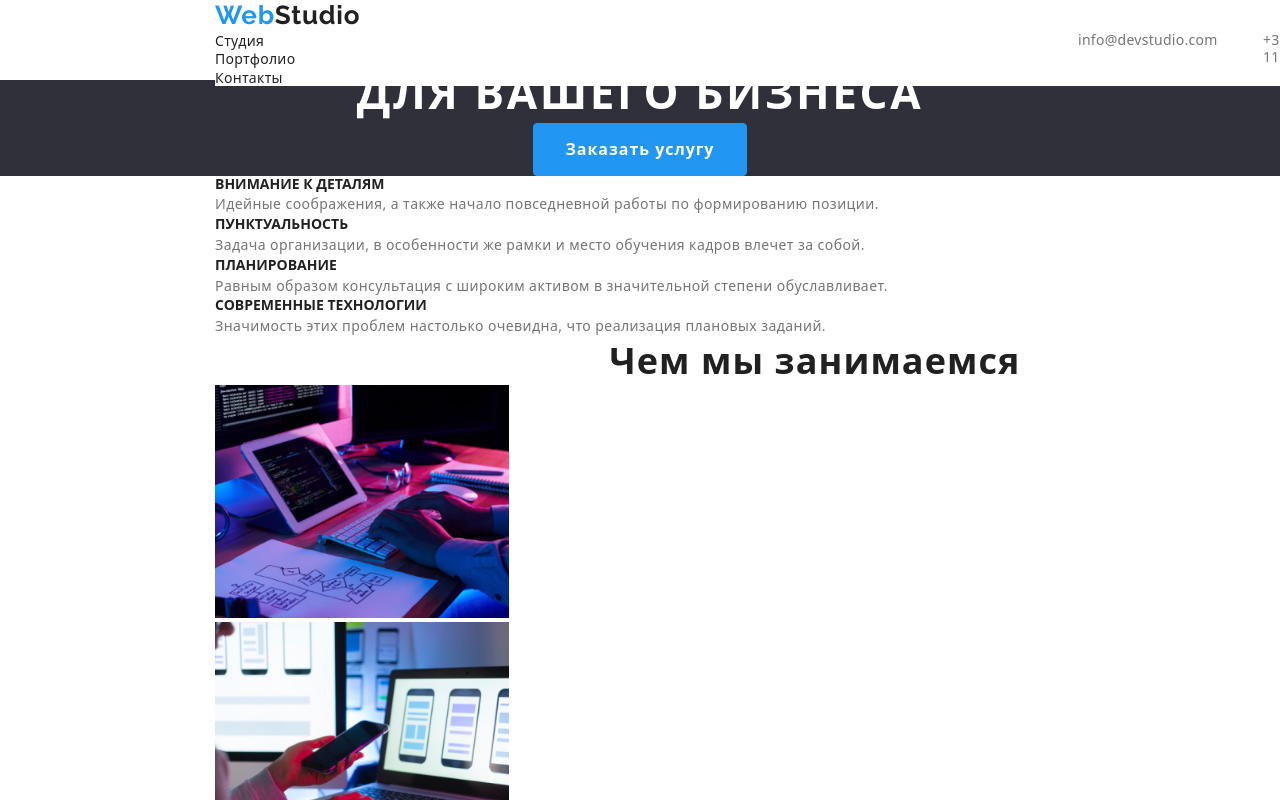
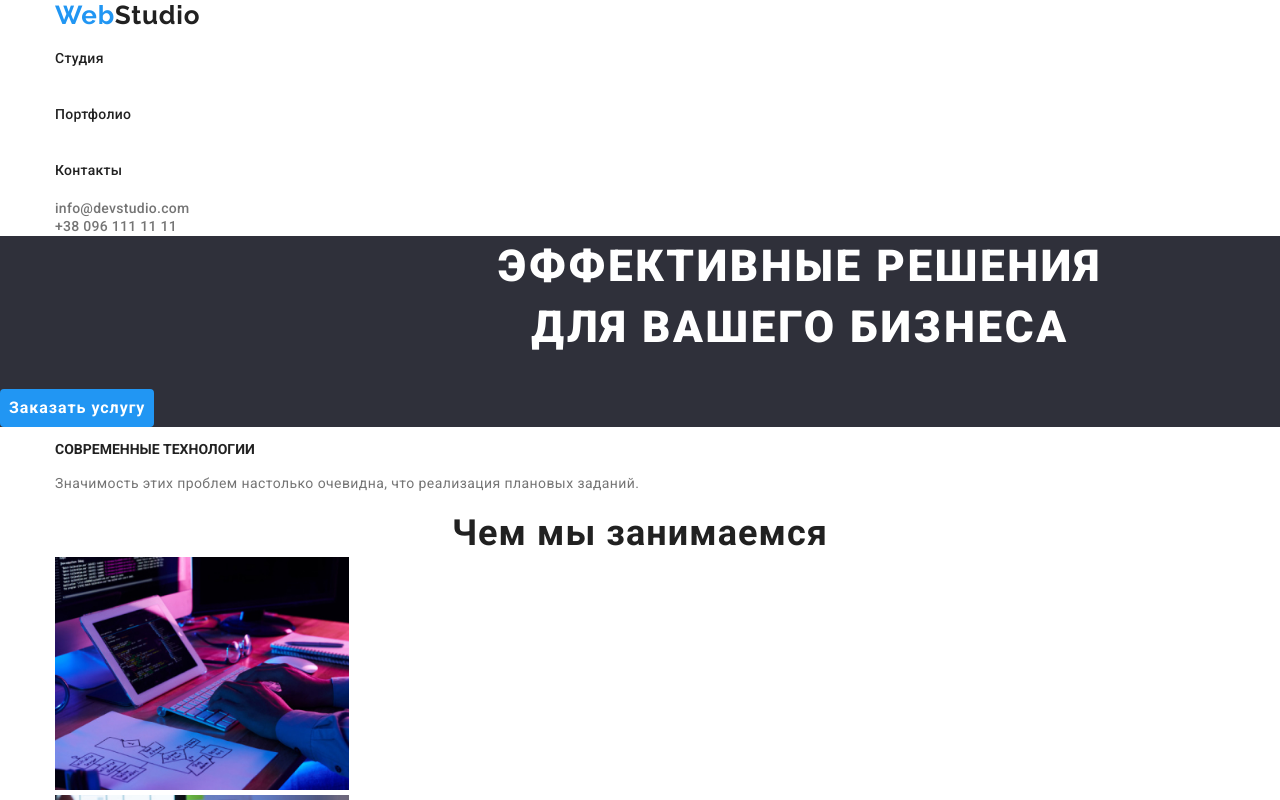
Before and after one commit to Lulu0502/goit-markup-hw-03, a plain HTML site: page index.html in a window 1280 px wide. Shown: the top 800 px of the page. Drawn offline with nearby package versions, Linux system fonts and the light colour scheme.

Commit message:
Update styles.css

```diff
--- a/css/styles.css
+++ b/css/styles.css
@@ -3,49 +3,38 @@
     --background-color: #ffffff
     --accent-color: #2196f3
     --text-color: #757575
-
 }
-*,
-*::before,
-*::after {
+* ,
+* ::before,
+* ::after {
     box-sizing: border-box;
 }
+h1, h2, h3, h4, h5, h6 {
+    margin: 0;
+    padding: 0;
+}
+.container {
+    width: 1200px;
+    margin: 0 auto;
+    padding: 0 15px;
 }
 .body {
+    margin: 0;
     background-color: var(--background-color);
-    font-family: 'Roboto' , sans-serif;
+    font-family: 'Roboto', sans-serif;
 }
+
 .list {
+    margin: 0;
+    padding: 0;
     list-style: none;
-    margin-top: 0;
-    margin-bottom: 0;
-    padding: 0;
 }
-h1,
-h2,
-h3,
-h4,
-h5,
-h6,
-p {
-    margin-top: 0;
-    margin-bottom: 0;
-}
-.page-header {
-    position: absolute;
-    width: 1600px;
-    height: 80px;
-    left: 0px;
-    top: 0px;
-    background-color: #FFFFFF;
-}
-.container {
-    margin-left: 215px;
-    margin-right: 215px;
-    width: 1200px;
-    background-color: #FFFFFF;
-}
+
 .sitenav-link {
+    display: inline-block;
+    padding-top: 20px;
+    padding-bottom: 20px;
+
     font-family: inherit;
     font-size: 14px;
     font-weight: 500;
@@ -54,10 +43,12 @@ p {
     text-align: left;
     color: #212121;
 }
-.sitenav-link:focus ,
+
+.sitenav-link:focus,
 .sitenav-link:hover {
     color: #2196F3;
 }
+
 .logo {
     font-family: 'Raleway', sans-serif;
     font-style: normal;
@@ -67,13 +58,15 @@ p {
     letter-spacing: 0.03em;
     color: #212121;
 }
+
 .textdecor {
     text-decoration: none;
-    display: inline-block;
 }
+
 .logo:focus {
     color: #2196F3;
 }
+
 .logo-footer {
     font-family: 'Raleway', sans-serif;
     font-style: normal;
@@ -83,12 +76,8 @@ line-height: 1.19;
     letter-spacing: 0.03em;
     color: #ffffff;
 }
-.logo-footer:focus {
-    color: #2196F3;
-}
 .web {
-    font-family: 'Raleway',
-    sans-serif;
+    font-family: 'Raleway', sans-serif;
     font-style: normal;
     font-weight: 700;
     font-size: 26px;
@@ -96,7 +85,12 @@ color: #ffffff;
     letter-spacing: 0.03em;
     color: #2196F3;
 }
+
 .mail {
+    display: inline-block;
+    margin-left: auto;
+    margin-right: 0;
+
     color: #757575;
     font-family: inherit;
     font-size: 14px;
@@ -104,13 +98,13 @@ color: #ffffff;
     line-height: 1.2;
     letter-spacing: 0.02em;
     text-align: left;
-    position: absolute;
-    width: 135px;
-    height: 16px;
-    left: 1078px;
-    top: 32px;
 }
 .telefone {
+    display: inline-block;
+    margin-left: auto;
+    margin-right: 0;
+    padding-left: auto;
+
     color: #757575;
     font-family: inherit;
     font-size: 14px;
@@ -118,34 +112,45 @@ color: #ffffff;
     line-height: 1.2;
     letter-spacing: 0.02em;
     text-align: left;
-    position: absolute;
-    width: 122px;
-    height: 16px;
-    left: 1263px;
-    top: 32px;
 }
-.mail:hover ,
+
+.mail:hover,
 .mail:focus {
     color: #2196F3;
 }
-.telefone:hover ,
+
+.telefone:hover,
 .telefone:focus {
     color: #2196F3;
 }
+
 .hero {
+    display: block;
+    margin-bottom: 0px;
+    width: 1600px;
+    position: absolute;
     background-color: #2F303A;
-    text-align: center;
 }
+
 .hero-title {
+    margin-bottom: 0px;
+
     font-family: inherit;
     font-size: 44px;
     font-weight: 900;
     line-height: 1.4;
     letter-spacing: 0.06em;
+    text-align: center;
     text-transform: uppercase;
     color: #ffffff;
 }
+
 .button-title {
+    display: inline-block;
+    border: solid #2196F3;
+    border-radius: 4px;
+    margin-top: 30px;
+
     color: #ffffff;
     background-color: #2196F3;
     font-family: inherit;
@@ -153,16 +158,11 @@ color: #ffffff;
     font-weight: 700;
     line-height: 1.9;
     letter-spacing: 0.06em;
+    cursor: pointer;
     text-align: center;
-    cursor: pointer;
-    display: inline-block;
-    padding: 10px 32px;
-    border-radius: 4px;
-    border: 1px solid #2196F3;
 }
+
 .text-title {
-    margin-top: 0;
-    margin-bottom: 0;
     font-family: inherit;
     font-style: Bold;
     font-size: 14px;
@@ -171,7 +171,9 @@ color: #ffffff;
     letter spacing: 3%;
     color: #212121;
     text-transform: uppercase;
+
 }
+
 .text {
     color: #757575;
     font-family: inherit;
@@ -181,6 +183,7 @@ color: #ffffff;
     letter-spacing: 0.03em;
     text-align: left;
 }
+
 .title {
     color: #212121;
     font-family: inherit;
@@ -190,6 +193,7 @@ color: #ffffff;
     letter-spacing: 0.03em;
     text-align: center;
 }
+
 .comand {
     color: #212121;
     font-family: inherit;
@@ -198,6 +202,7 @@ color: #ffffff;
     line-height: 1.2;
     letter-spacing: 0.03em;
 }
+
 .comand-list {
     color: #757575;
     font-family: inherit;
@@ -206,15 +211,15 @@ color: #ffffff;
     line-height: 1.2;
     letter-spacing: 0.03em;
 }
+
 .footer {
+
     background-color: #2F303A;
 }
-.container-footer {
-    margin-left: 215px;
-    margin-right: 215px;
-    width: 1200px;
-    background-color: #2F303A
+.logo-footer:focus {
+    color: #2196F3;
 }
+
 .address {
     color: #ffffff;
     font-family: inherit;
@@ -225,7 +230,10 @@ color: #ffffff;
     letter-spacing: 0.03em;
     text-align: left;
 }
+
 .button-title2 {
+    display: inline-block;
+
     background-color: #F5F4FA;
     color: #212121;
     font-family: inherit;
@@ -235,11 +243,13 @@ color: #ffffff;
     letter-spacing: 0.03em;
     text-align: center;
 }
-.button-title2:hover ,
+
+.button-title2:hover,
 .button-title2:focus {
     color: #ffffff;
     background-color: #2196F3;
 }
+
 .projects-title {
     color: #212121;
     font-family: inherit;
@@ -248,7 +258,14 @@ color: #ffffff;
     line-height: 2;
     letter-spacing: 0.06em;
 }
-.mail-footer {
+.container-footer {
+    width: 1200px;
+    margin: 0 auto;
+    padding: 0 15px;
+}
+.telefone-footer {
+    display: inline-block;
+
     font-family: inherit;
     font-style: normal;
     font-size: 14px;
@@ -258,7 +275,9 @@ color: #ffffff;
     text-align: left;
     color: #757575;
 }
-.telefone-footer {
+.mail-footer {
+    display: inline-block;
+
     font-family: inherit;
     font-style: normal;
     font-size: 14px;
@@ -268,11 +287,14 @@ color: #ffffff;
     text-align: left;
     color: #757575;
     }
-.mail-footer:focus ,
+}
+
+.mail-footer:focus,
 .mail-footer:hover {
     color: #2196F3;
 }
-.telefone-footer:focus ,
+
+.telefone-footer:focus,
 .telefone-footer:hover {
     color: #2196F3;
 }
```
Lines whose indentation alone changed are shown as unchanged.
